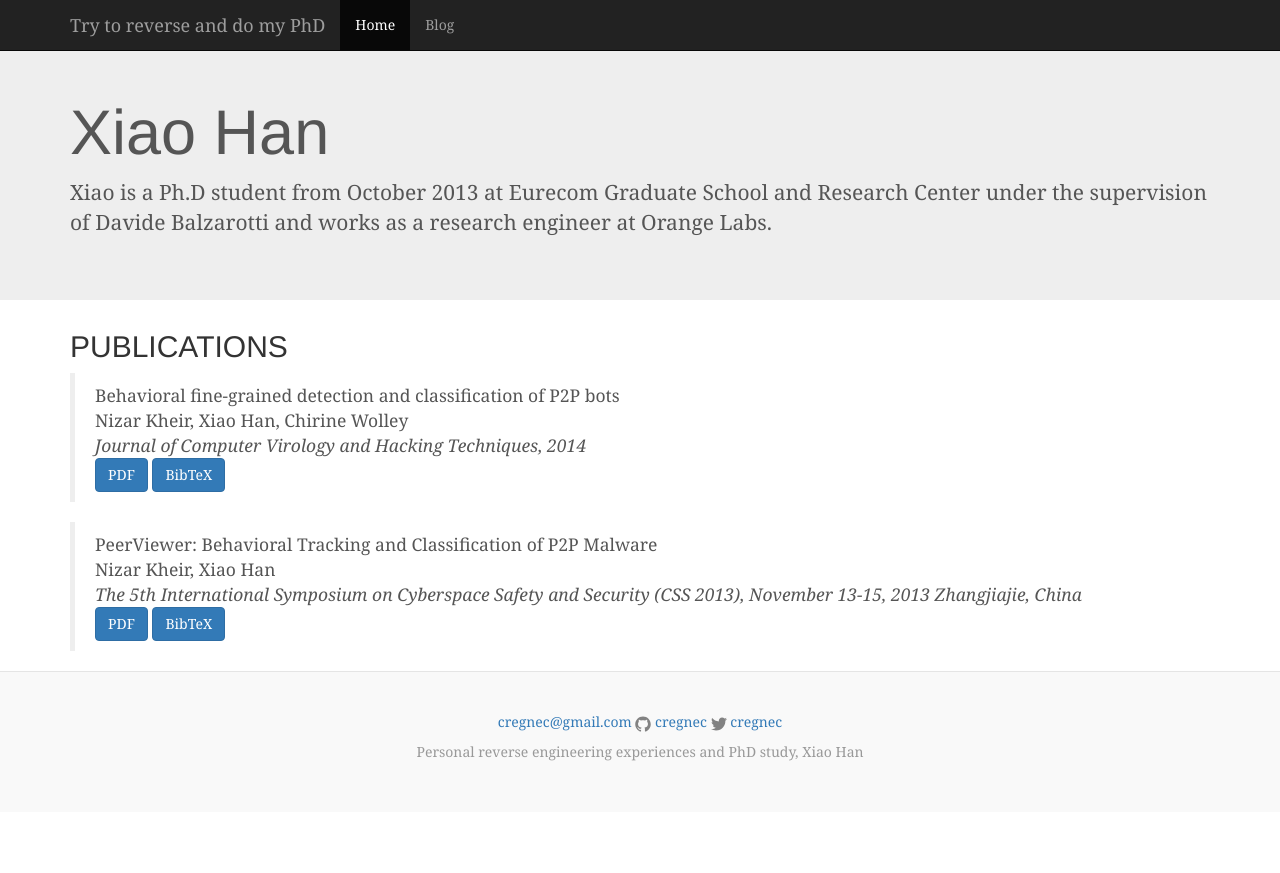
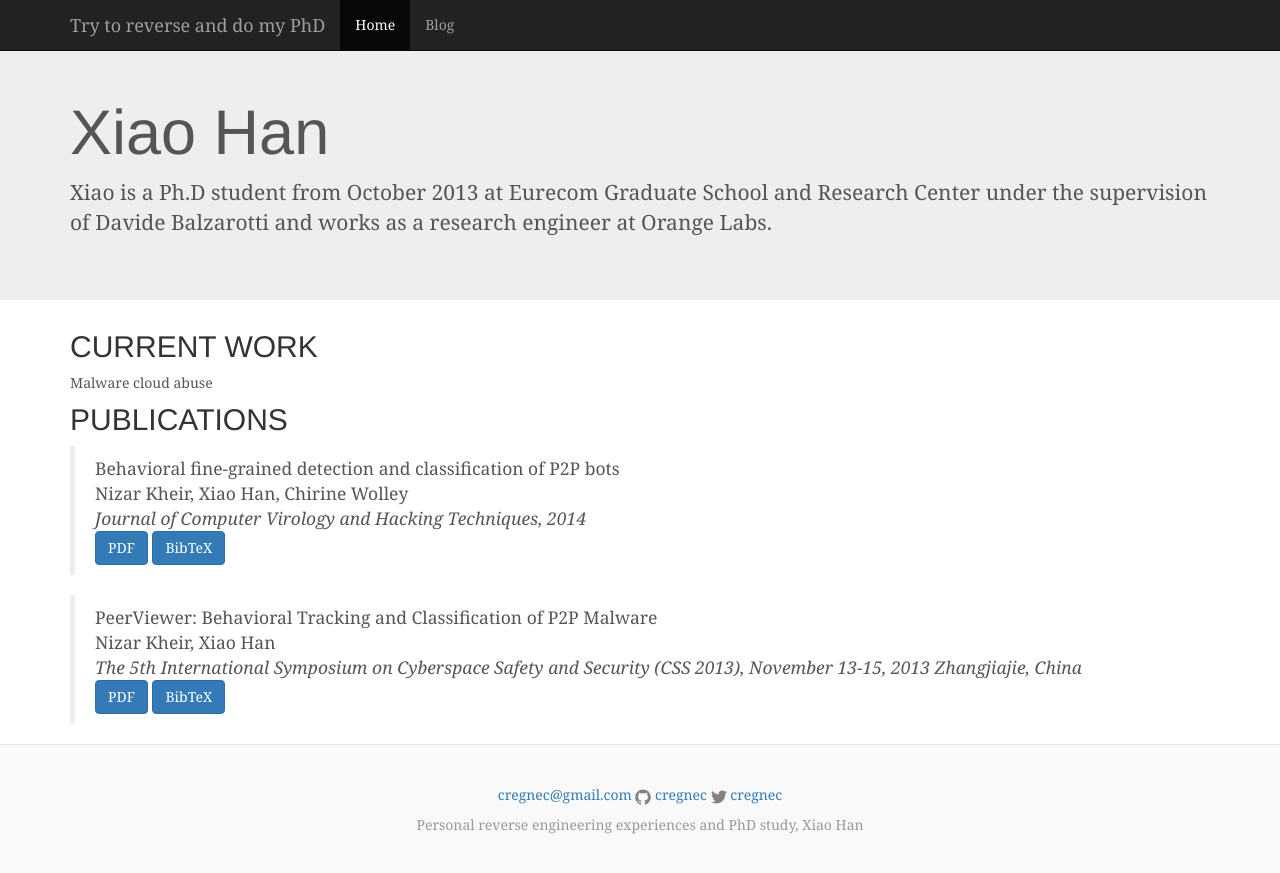
Before and after one commit to cregnec/cregnec.github.io, a Jekyll site: the page built from index.html, in a window 1280 px wide. Shown: the top 873 px of the page. Built offline with Jekyll 4.4.1, drawn with Linux system fonts in a browser that asks for light colours; nearby versions of some CDN libraries.

Commit message:
add current work

```diff
--- a/index.html
+++ b/index.html
@@ -1,7 +1,20 @@
 ---
 layout: default
 ---
-    <!-- Example row of columns -->
+
+    <div class="row">
+        <div class="span12">
+        <h2> CURRENT WORK </h2>
+
+        </div>
+    </div>
+
+    <div class="row">
+        <div class="span12">
+        <p>Malware cloud abuse</p>
+        </div>
+    </div>
+
     <div class="row">
         <div class="span12">
         <h2> PUBLICATIONS </h2>
```
